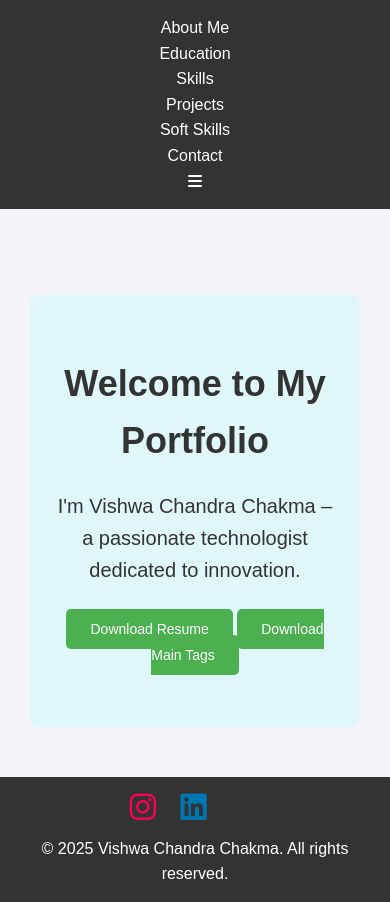
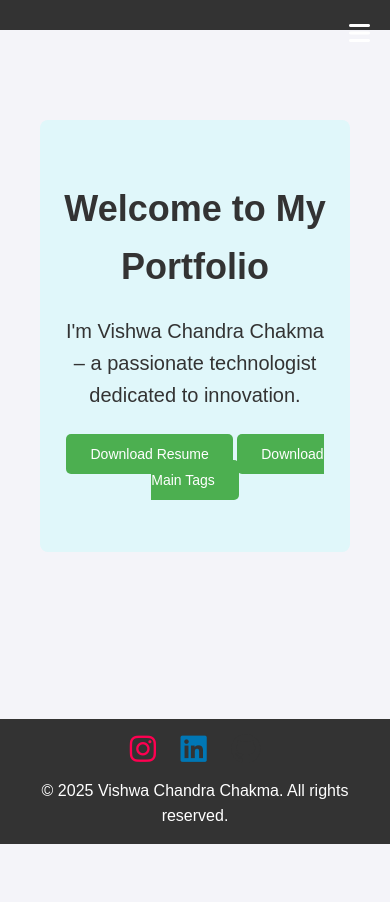
Before and after one commit to vishwa555121/resume, a plain HTML site: page index.html in a window 390 px wide. After the commit the page ends 844 px from the top, so only its background shows below. Drawn offline with Linux system fonts and the light colour scheme; a script that the page names is missing.

Commit message:
Update styleprof.css

```diff
--- a/styleprof.css
+++ b/styleprof.css
@@ -784,3 +784,164 @@ html, body {
   font-size: 18px;
   margin-bottom: 30px;
 }
+/* --- Basic Reset & Global Styles --- */
+* {
+  margin: 0;
+  padding: 0;
+  box-sizing: border-box;
+  scroll-behavior: smooth;
+}
+
+html, body {
+  height: 100%;
+  font-family: Arial, sans-serif;
+  background-color: #f4f4f9;
+  color: #333;
+}
+
+/* Wrapper for full-page layout */
+.wrapper {
+  display: flex;
+  flex-direction: column;
+  min-height: 100vh;
+}
+
+/* Header & Desktop Navigation */
+header {
+  background: #333;
+  color: #fff;
+  padding: 15px 0;
+  position: fixed;
+  top: 0;
+  left: 0;
+  width: 100%;
+  z-index: 1000;
+  text-align: center;
+}
+
+.desktop-nav {
+  display: block;
+}
+
+.nav-menu {
+  list-style: none;
+  display: flex;
+  justify-content: center;
+  padding: 0;
+}
+
+.nav-menu li {
+  margin: 0 15px;
+}
+
+.nav-menu li a {
+  color: #fff;
+  text-decoration: none;
+  font-size: 16px;
+  transition: color 0.3s ease;
+}
+
+.nav-menu li a:hover {
+  color: #4CAF50;
+}
+
+/* Hamburger Icon - hidden on desktop */
+.hamburger {
+  display: none;
+  position: absolute;
+  right: 20px;
+  top: 15px;
+  color: #fff;
+  font-size: 24px;
+  cursor: pointer;
+}
+
+/* Sidebar Styles */
+.sidebar {
+  position: fixed;
+  top: 0;
+  left: -250px; /* Hidden off-screen initially */
+  width: 250px;
+  height: 100%;
+  background: #333;
+  color: #fff;
+  z-index: 1500;
+  transition: left 0.3s ease;
+  padding-top: 60px;
+}
+
+.sidebar.open {
+  left: 0;
+}
+
+.sidebar .close-btn {
+  position: absolute;
+  top: 15px;
+  right: 20px;
+  font-size: 24px;
+  cursor: pointer;
+}
+
+.sidebar-menu {
+  list-style: none;
+  padding: 0;
+  margin: 0;
+}
+
+.sidebar-menu li {
+  padding: 15px 20px;
+}
+
+.sidebar-menu li a {
+  color: #fff;
+  text-decoration: none;
+  font-size: 18px;
+  transition: color 0.3s ease;
+}
+
+.sidebar-menu li a:hover {
+  color: #4CAF50;
+}
+
+/* Main Content */
+main {
+  flex: 1;
+  padding: 100px 20px 20px;
+  max-width: 1000px;
+  margin: 0 auto;
+}
+
+/* Footer */
+footer {
+  background: #333;
+  color: #fff;
+  text-align: center;
+  padding: 15px;
+  margin-top: 20px;
+  width: 100%;
+}
+
+/* Social Links */
+.social-links {
+  margin-bottom: 10px;
+}
+
+.social-links a {
+  margin: 0 10px;
+  transition: transform 0.3s ease;
+}
+
+.social-links a:hover {
+  transform: scale(1.1);
+}
+
+/* Media Query for Mobile */
+@media (max-width: 768px) {
+  .desktop-nav {
+    display: none;
+  }
+
+  .hamburger {
+    display: block;
+  }
+}
```
